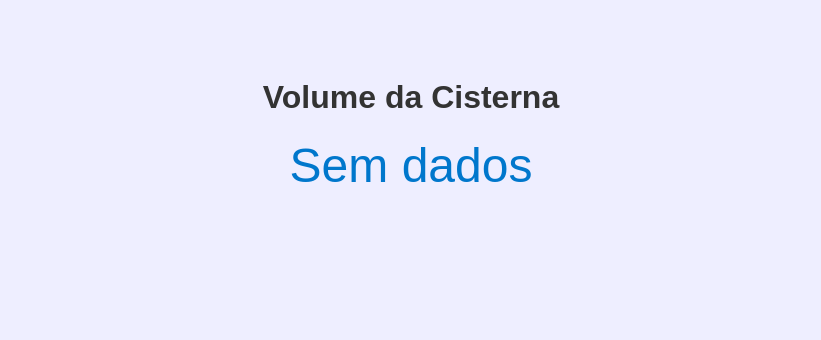
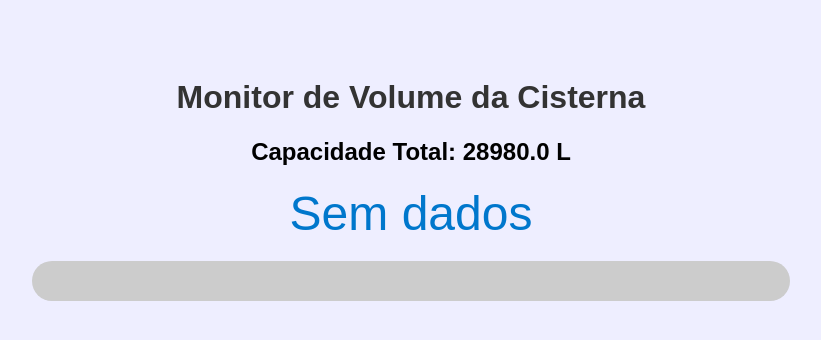
Before and after one commit to lightdi/appcisterna, a Flask app: page / in a window 1280 px wide. Shown: the top 340 px of the page, without its empty margins (229-1050 px from the left). Run offline with Flask 3, Linux system fonts and the light colour scheme.

Commit message:
Porcentagem

```diff
--- a/app.py
+++ b/app.py
@@ -9,8 +9,16 @@ MQTT_USER = "iot"
 MQTT_PASS = "123"
 MQTT_TOPIC = "Sede/Cisterna1/Volume"
 
-# ====== VARIÁVEL GLOBAL PARA O VOLUME ======
-volume_atual = {"valor": None}
+# ====== DIMENSÕES DA CISTERNA (em cm) ======
+ALTURA = 230
+LARGURA = 350
+COMPRIMENTO = 360
+
+# ====== CÁLCULO DO VOLUME TOTAL EM LITROS ======
+VOLUME_TOTAL = (ALTURA * LARGURA * COMPRIMENTO) / 1000.0  # cm³ → litros
+
+# ====== VARIÁVEL GLOBAL ======
+estado_cisterna = {"volume": None, "porcentagem": None}
 
 # ====== CALLBACKS MQTT ======
 def on_connect(client, userdata, flags, rc):
@@ -22,13 +30,16 @@ def on_connect(client, userdata, flags, rc):
 
 def on_message(client, userdata, msg):
     try:
-        valor = msg.payload.decode()
-        print(f"📩 Volume recebido: {valor}")
-        volume_atual["valor"] = valor
+        valor_str = msg.payload.decode().strip()
+        volume_litros = float(valor_str)
+        porcentagem = (volume_litros / VOLUME_TOTAL) * 100
+        estado_cisterna["volume"] = round(volume_litros, 2)
+        estado_cisterna["porcentagem"] = round(porcentagem, 1)
+        print(f"📩 Volume recebido: {volume_litros} L ({porcentagem:.1f}%)")
     except Exception as e:
-        print("Erro ao decodificar mensagem:", e)
+        print("Erro ao processar mensagem:", e)
 
-# ====== FUNÇÃO PARA EXECUTAR O CLIENTE MQTT EM THREAD ======
+# ====== THREAD DO MQTT ======
 def mqtt_thread():
     client = mqtt.Client()
     client.username_pw_set(MQTT_USER, MQTT_PASS)
@@ -37,16 +48,16 @@ def mqtt_thread():
     client.connect(MQTT_BROKER, MQTT_PORT, 60)
     client.loop_forever()
 
-# ====== INICIALIZAÇÃO DO FLASK ======
+# ====== FLASK APP ======
 app = Flask(__name__)
 
 @app.route("/")
 def index():
-    return render_template("index.html")
+    return render_template("index.html", volume_total=round(VOLUME_TOTAL, 2))
 
-@app.route("/volume")
-def get_volume():
-    return jsonify(volume_atual)
+@app.route("/dados")
+def get_dados():
+    return jsonify(estado_cisterna)
 
 # ====== MAIN ======
 if __name__ == "__main__":
--- a/templates/index.html
+++ b/templates/index.html
@@ -4,25 +4,67 @@
     <meta charset="UTF-8">
     <title>Monitor de Volume - Cisterna</title>
     <style>
-        body { font-family: Arial, sans-serif; background: #eef; text-align: center; padding-top: 50px; }
+        body {
+            font-family: Arial, sans-serif;
+            background: #eef;
+            text-align: center;
+            padding-top: 50px;
+        }
         h1 { color: #333; }
-        .valor { font-size: 3em; margin-top: 20px; color: #0077cc; }
+        .valor {
+            font-size: 3em;
+            margin-top: 20px;
+            color: #0077cc;
+        }
+        .percentual {
+            font-size: 2em;
+            margin-top: 10px;
+            color: #009900;
+        }
+        .barra {
+            width: 60%;
+            height: 40px;
+            margin: 20px auto;
+            background: #ccc;
+            border-radius: 20px;
+            overflow: hidden;
+        }
+        .nivel {
+            height: 100%;
+            background: linear-gradient(90deg, #00bfff, #0077cc);
+            width: 0%;
+            transition: width 1s;
+        }
     </style>
 </head>
 <body>
-    <h1>Volume da Cisterna</h1>
+    <h1>Monitor de Volume da Cisterna</h1>
+    <h2>Capacidade Total: {{ volume_total }} L</h2>
     <div class="valor" id="volume">Carregando...</div>
+    <div class="percentual" id="porcentagem"></div>
+
+    <div class="barra">
+        <div class="nivel" id="nivel"></div>
+    </div>
 
     <script>
-        async function atualizarVolume() {
-            const resposta = await fetch('/volume');
+        async function atualizarDados() {
+            const resposta = await fetch('/dados');
             const dados = await resposta.json();
-            document.getElementById('volume').textContent =
-                dados.valor !== null ? dados.valor : 'Sem dados';
+
+            if (dados.volume !== null) {
+                document.getElementById('volume').textContent = dados.volume + " L";
+                document.getElementById('porcentagem').textContent = dados.porcentagem + " %";
+                document.getElementById('nivel').style.width = dados.porcentagem + "%";
+            } else {
+                document.getElementById('volume').textContent = "Sem dados";
+                document.getElementById('porcentagem').textContent = "";
+                document.getElementById('nivel').style.width = "0%";
+            }
         }
 
-        setInterval(atualizarVolume, 2000);
-        atualizarVolume();
+        setInterval(atualizarDados, 2000);
+        atualizarDados();
     </script>
 </body>
 </html>
```
